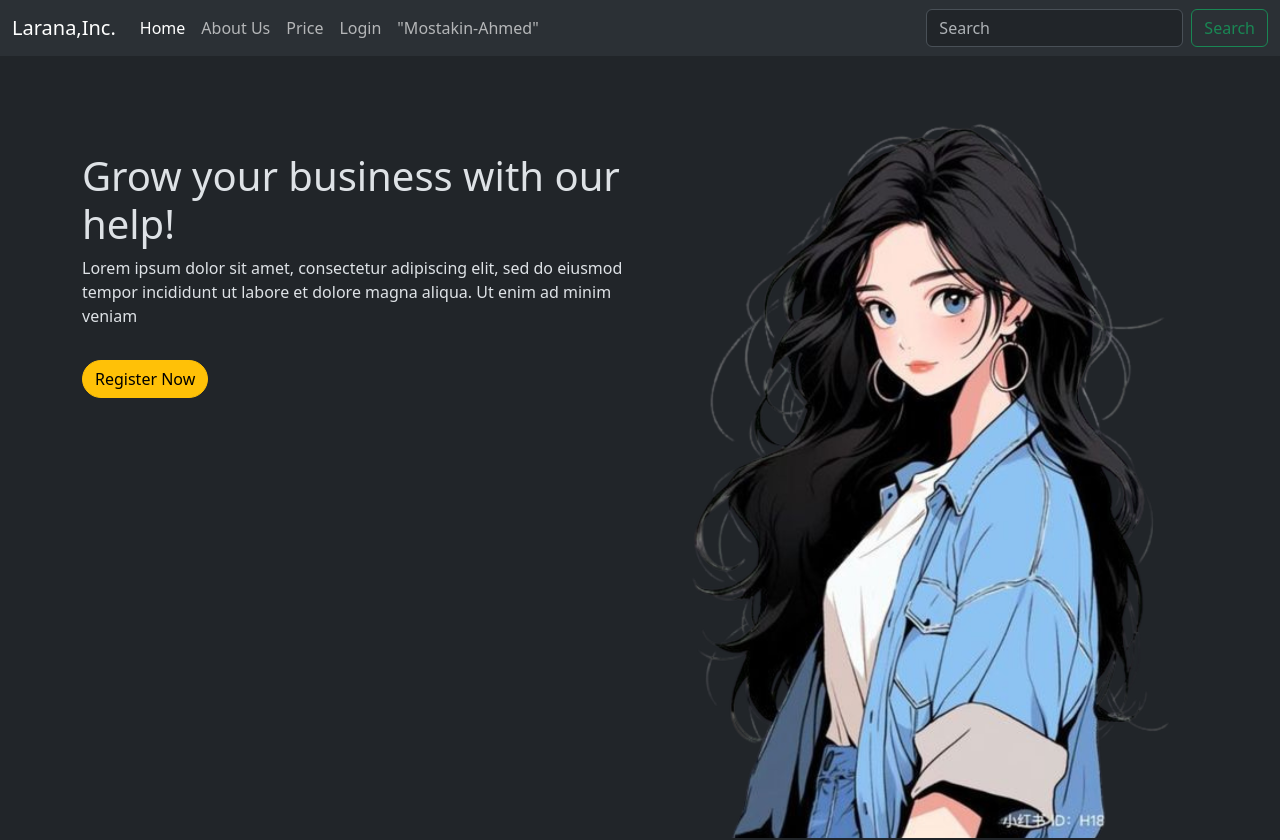
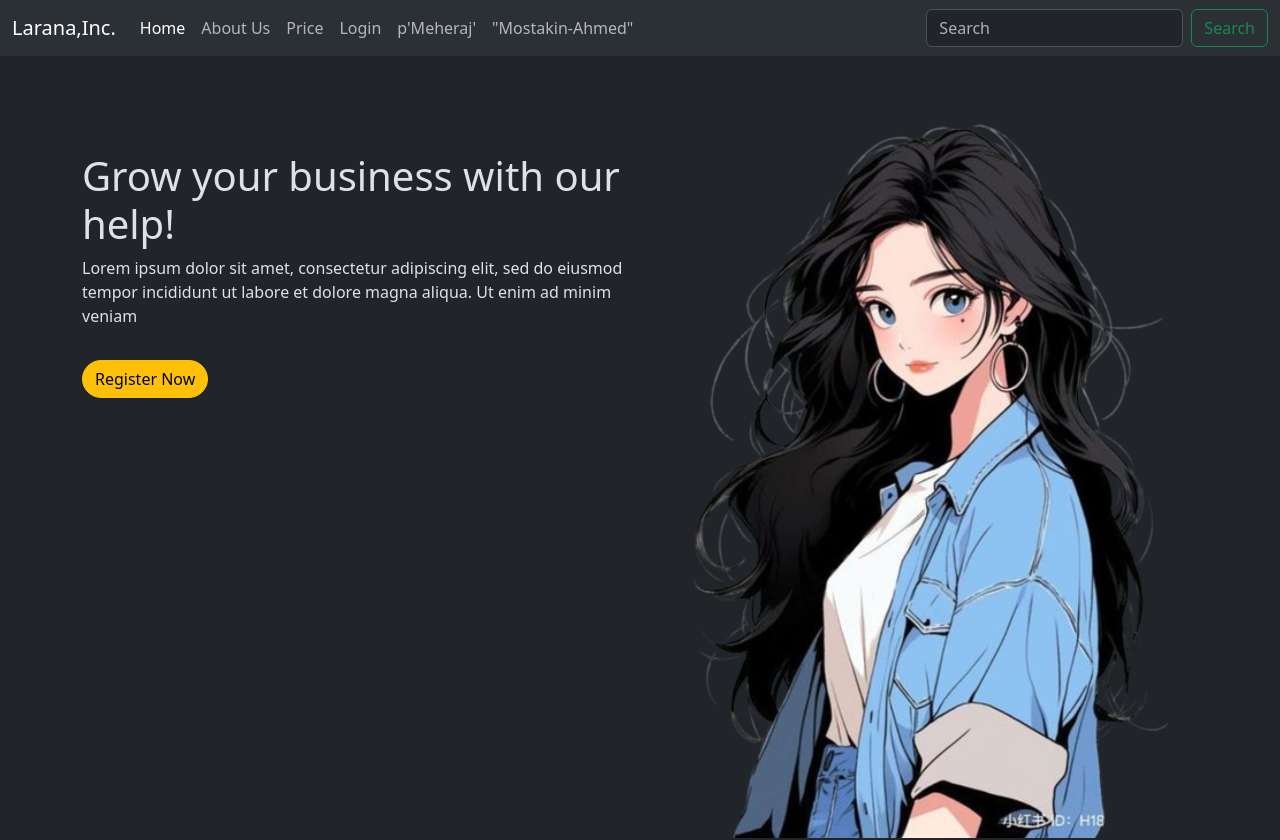
Before and after one commit to mostakinahmed/Bootstrap, a plain HTML site: page index.html in a window 1280 px wide. Shown: the top 840 px of the page. Drawn offline with nearby package versions, Linux system fonts and the light colour scheme.

Commit message:
Update index.html

```diff
--- a/index.html
+++ b/index.html
@@ -41,6 +41,9 @@
             </li>
             <li class="nav-item">
               <a class="nav-link" href="#">Login</a>
+            </li>
+              <li class="nav-item">
+              <a class="nav-link" href="#">p'Meheraj'</a>
             </li>
             <li class="nav-item">
               <a class="nav-link" href="#">"Mostakin-Ahmed"</a>
```
